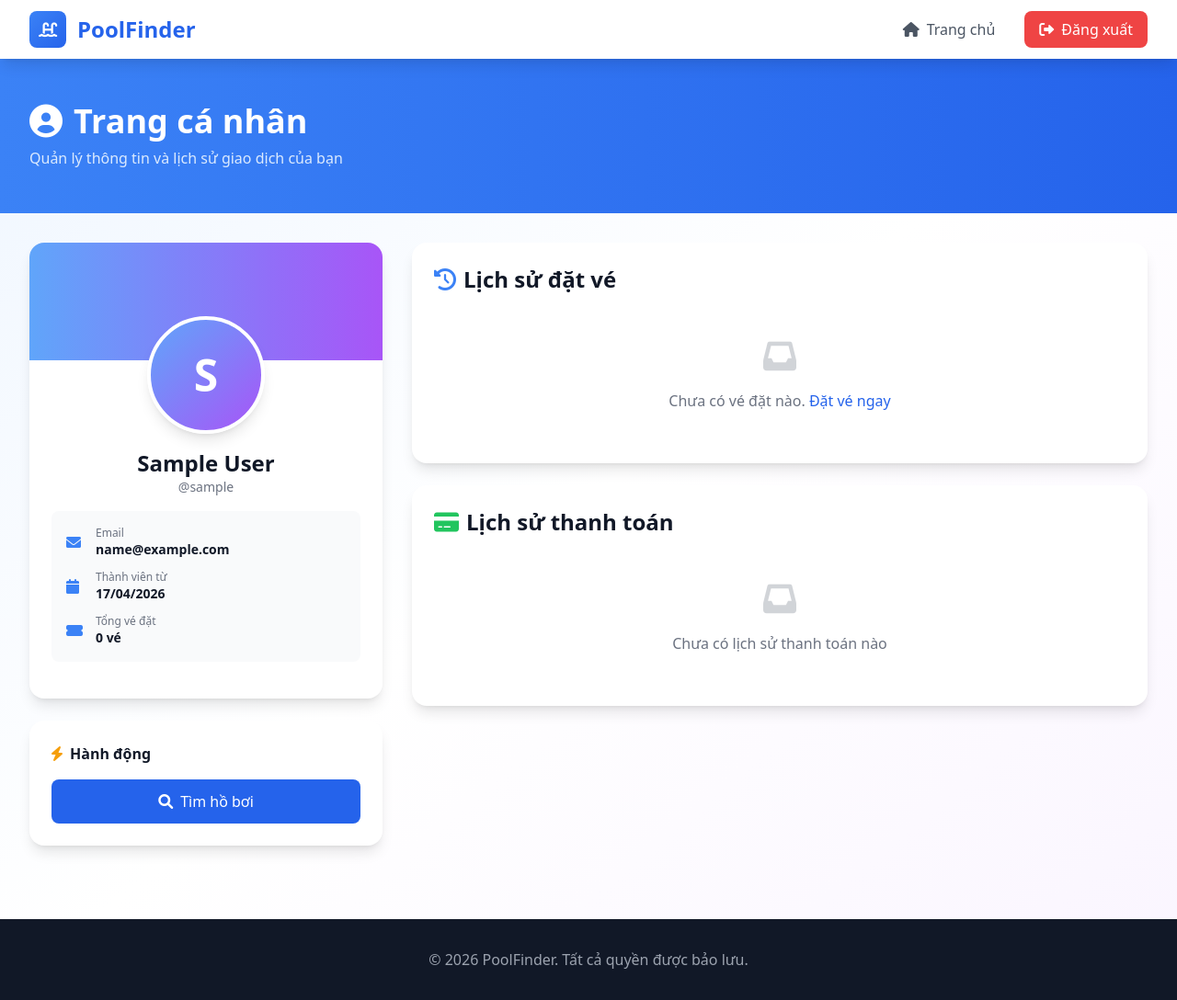
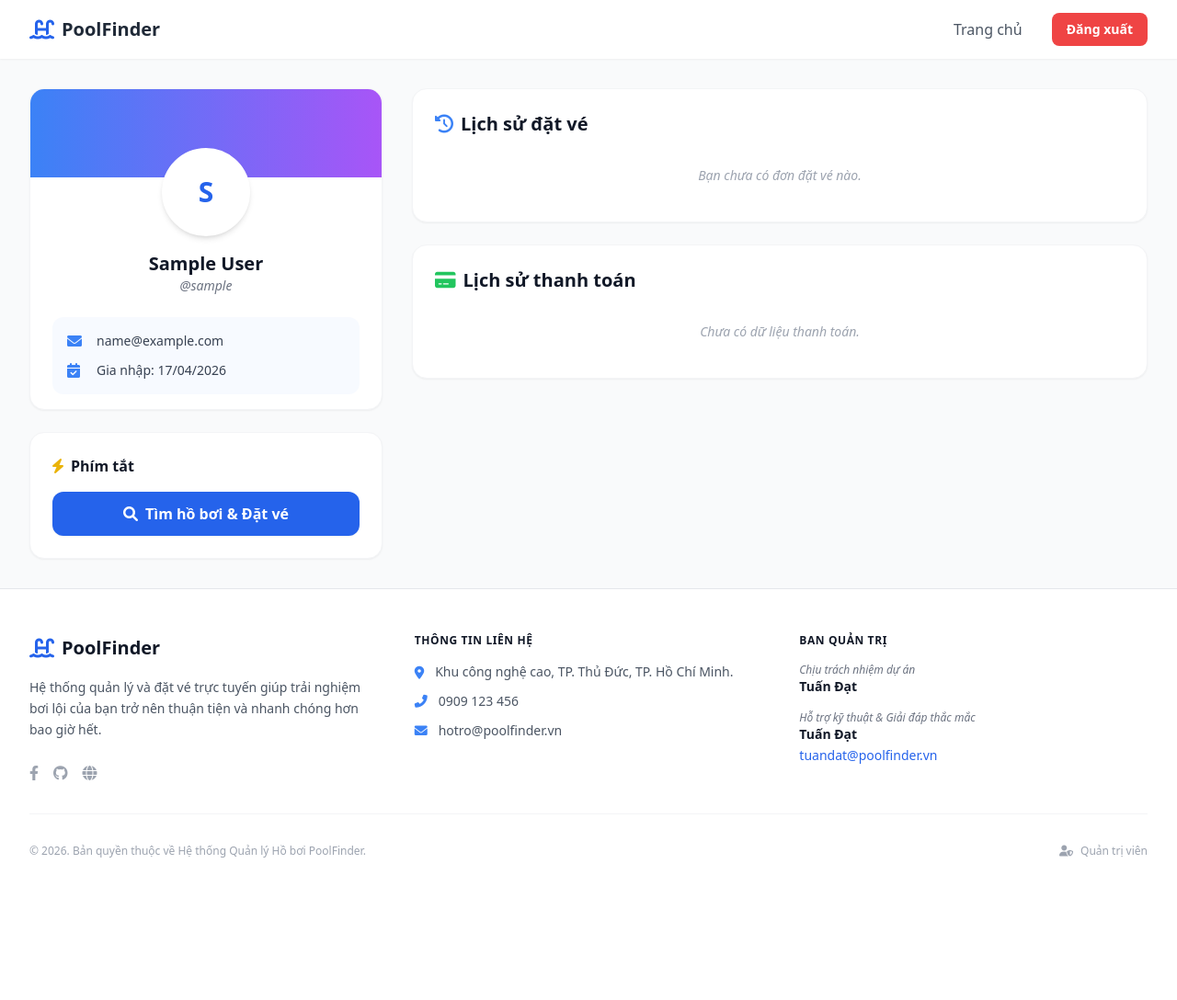
Before and after one commit to chomper-org/quanlyhoboicongcong, a Django app: page /profile/ in a window 1280 px wide. Shown: the whole page at 92% size. After the commit the page ends 933 px from the top, so only its background shows below. Run offline with Django 5.2, Linux system fonts and the light colour scheme; the visitor is signed in with stand-in values (Sample User, id 1); data that the repository does not hold is empty; some libraries are stand-ins or nearby versions.

Commit message:
doigiaodientk

```diff
--- a/quan_ly_ho_boi/templates/quan_ly_ho_boi/profile.html
+++ b/quan_ly_ho_boi/templates/quan_ly_ho_boi/profile.html
@@ -3,192 +3,135 @@
 <head>
     <meta charset="UTF-8">
     <meta name="viewport" content="width=device-width, initial-scale=1.0">
-    <title>Trang cá nhân | WebGIS Quản lý Hồ bơi</title>
+    <title>Trang cá nhân | PoolFinder</title>
     <script src="https://cdn.tailwindcss.com"></script>
     <link rel="stylesheet" href="https://cdnjs.cloudflare.com/ajax/libs/font-awesome/6.0.0/css/all.min.css">
     <style>
-        * {
-            margin: 0;
-            padding: 0;
-            box-sizing: border-box;
-        }
-        html {
-            scroll-behavior: smooth;
-        }
+        * { margin: 0; padding: 0; box-sizing: border-box; }
+        html { scroll-behavior: smooth; }
+
+        /* Làm đẹp thanh cuộn cho danh sách vé và thanh toán */
+        .custom-scrollbar::-webkit-scrollbar { width: 6px; }
+        .custom-scrollbar::-webkit-scrollbar-track { background: #f1f5f9; border-radius: 10px; }
+        .custom-scrollbar::-webkit-scrollbar-thumb { background: #cbd5e1; border-radius: 10px; }
+        .custom-scrollbar::-webkit-scrollbar-thumb:hover { background: #94a3b8; }
     </style>
 </head>
-<body class="bg-gradient-to-br from-blue-50 via-white to-purple-50 min-h-screen">
-    <!-- Navbar -->
-    <nav class="sticky top-0 z-50 bg-white shadow-lg">
+<body class="bg-gray-50 min-h-screen">
+    <nav class="sticky top-0 z-50 bg-white shadow-sm">
         <div class="max-w-7xl mx-auto px-4 sm:px-6 lg:px-8">
             <div class="flex justify-between items-center h-16">
-                <!-- Logo -->
-                <a href="{% url 'home' %}" class="flex items-center gap-3 cursor-pointer group">
-                    <div class="w-10 h-10 bg-gradient-to-br from-blue-500 to-blue-600 rounded-lg flex items-center justify-center">
-                        <i class="fas fa-swimming-pool text-white text-lg"></i>
-                    </div>
-                    <span class="text-2xl font-bold text-blue-600">PoolFinder</span>
+                <a href="{% url 'home' %}" class="flex items-center gap-2 cursor-pointer">
+                    <i class="fas fa-swimming-pool text-2xl text-blue-600"></i>
+                    <span class="text-xl font-bold text-gray-800">PoolFinder</span>
                 </a>
-
-                <!-- Right Actions -->
                 <div class="flex items-center gap-4">
-                    <a href="{% url 'home' %}" class="px-4 py-2 text-gray-600 rounded-lg hover:bg-gray-100 transition font-medium">
-                        <i class="fas fa-home mr-2"></i>Trang chủ
-                    </a>
-                    <a href="{% url 'logout_user' %}" class="px-4 py-2 bg-red-500 text-white rounded-lg hover:bg-red-600 transition font-medium">
-                        <i class="fas fa-sign-out-alt mr-2"></i>Đăng xuất
-                    </a>
+                    <a href="{% url 'home' %}" class="px-4 py-2 text-gray-600 hover:text-blue-600 font-medium transition">Trang chủ</a>
+                    <a href="{% url 'logout_user' %}" class="px-4 py-2 bg-red-500 text-white rounded-lg hover:bg-red-600 transition text-sm font-bold">Đăng xuất</a>
                 </div>
             </div>
         </div>
     </nav>
 
-    <!-- Header Section -->
-    <section class="bg-gradient-to-r from-blue-500 to-blue-600 text-white py-12 px-4 sm:px-6 lg:px-8">
-        <div class="max-w-7xl mx-auto">
-            <h1 class="text-4xl font-bold mb-2">
-                <i class="fas fa-user-circle mr-3"></i>Trang cá nhân
-            </h1>
-            <p class="text-blue-100">Quản lý thông tin và lịch sử giao dịch của bạn</p>
-        </div>
-    </section>
-
-    <!-- Main Content -->
     <div class="max-w-7xl mx-auto px-4 sm:px-6 lg:px-8 py-8">
         <div class="grid grid-cols-1 lg:grid-cols-3 gap-8">
-            <!-- Left Sidebar - User Info -->
-            <div class="lg:col-span-1">
-                <!-- Profile Card -->
-                <div class="bg-white rounded-2xl shadow-lg overflow-hidden">
-                    <div class="h-32 bg-gradient-to-r from-blue-400 to-purple-500"></div>
-                    <div class="px-6 py-4 text-center -mt-16 relative pb-6">
-                        <a href="{% url 'profile' %}" class="inline-block no-underline text-inherit">
-                        <div class="w-32 h-32 mx-auto mb-4 rounded-full bg-gradient-to-br from-blue-400 to-purple-500 flex items-center justify-center text-white text-5xl font-bold shadow-lg border-4 border-white">
+
+            <div class="lg:col-span-1 space-y-6">
+                <div class="bg-white rounded-2xl shadow-sm border border-gray-100 overflow-hidden">
+                    <div class="h-24 bg-gradient-to-r from-blue-500 to-purple-500"></div>
+                    <div class="px-6 py-4 text-center -mt-12">
+                        <div class="w-24 h-24 mx-auto mb-4 rounded-full bg-white flex items-center justify-center text-blue-600 text-3xl font-bold shadow-md border-4 border-white">
                             {{ user.username|first|upper }}
                         </div>
-                        <h2 class="text-2xl font-bold text-gray-900">{{ user.get_full_name|default:user.username }}</h2>
-                        <p class="text-gray-500 text-sm mb-4">@{{ user.username }}</p>
-                    </a>
+                        <h2 class="text-xl font-bold text-gray-900">{{ user.get_full_name|default:user.username }}</h2>
+                        <p class="text-gray-500 text-sm italic">@{{ user.username }}</p>
 
-                        <div class="space-y-3 text-left bg-gray-50 rounded-lg p-4 mb-4">
+                        <div class="mt-6 space-y-3 text-left bg-blue-50/50 rounded-xl p-4">
                             <div class="flex items-center gap-3">
                                 <i class="fas fa-envelope text-blue-500 w-5"></i>
-                                <div>
-                                    <p class="text-xs text-gray-500">Email</p>
-                                    <p class="text-sm font-semibold text-gray-900">{{ user.email|default:"Chưa cập nhật" }}</p>
-                                </div>
+                                <span class="text-sm text-gray-700">{{ user.email|default:"Chưa cập nhật" }}</span>
                             </div>
                             <div class="flex items-center gap-3">
-                                <i class="fas fa-calendar text-blue-500 w-5"></i>
-                                <div>
-                                    <p class="text-xs text-gray-500">Thành viên từ</p>
-                                    <p class="text-sm font-semibold text-gray-900">{{ user.date_joined|date:"d/m/Y" }}</p>
-                                </div>
-                            </div>
-                            <div class="flex items-center gap-3">
-                                <i class="fas fa-ticket-alt text-blue-500 w-5"></i>
-                                <div>
-                                    <p class="text-xs text-gray-500">Tổng vé đặt</p>
-                                    <p class="text-sm font-semibold text-gray-900">{{ tong_ve_da_dat }} vé</p>
-                                </div>
+                                <i class="fas fa-calendar-check text-blue-500 w-5"></i>
+                                <span class="text-sm text-gray-700">Gia nhập: {{ user.date_joined|date:"d/m/Y" }}</span>
                             </div>
                         </div>
                     </div>
                 </div>
 
-                <!-- Quick Actions -->
-                <div class="bg-white rounded-2xl shadow-lg p-6 mt-6">
-                    <h3 class="font-bold text-gray-900 mb-4">
-                        <i class="fas fa-bolt text-amber-500 mr-2"></i>Hành động
+                <div class="bg-white rounded-2xl shadow-sm border border-gray-100 p-6">
+                    <h3 class="font-bold text-gray-900 mb-4 flex items-center gap-2">
+                        <i class="fas fa-bolt text-yellow-500"></i> Phím tắt
                     </h3>
-                    <div class="space-y-3">
-                        <a href="{% url 'map' %}" class="block w-full px-4 py-3 bg-blue-600 text-white rounded-lg hover:bg-blue-700 transition font-medium text-center">
-                            <i class="fas fa-search mr-2"></i>Tìm hồ bơi
-                        </a>
-                    </div>
+                    <a href="{% url 'map' %}" class="block w-full px-4 py-3 bg-blue-600 text-white rounded-xl hover:bg-blue-700 transition font-bold text-center shadow-sm">
+                        <i class="fas fa-search mr-2"></i>Tìm hồ bơi & Đặt vé
+                    </a>
                 </div>
             </div>
 
-            <!-- Right Content - History -->
-            <div class="lg:col-span-2">
-                <!-- Booking History -->
-                <div class="bg-white rounded-2xl shadow-lg p-6 mb-6">
-                    <h2 class="text-2xl font-bold text-gray-900 mb-4">
-                        <i class="fas fa-history text-blue-500 mr-2"></i>Lịch sử đặt vé
+            <div class="lg:col-span-2 space-y-6">
+
+                <div class="bg-white rounded-2xl shadow-sm border border-gray-100 p-6">
+                    <h2 class="text-xl font-bold text-gray-900 mb-4 flex items-center gap-2">
+                        <i class="fas fa-history text-blue-500"></i> Lịch sử đặt vé
                     </h2>
 
                     {% if lich_su_ve %}
-                        <div class="space-y-4">
+                        <div class="space-y-4 max-h-[450px] overflow-y-auto pr-2 custom-scrollbar">
                             {% for ve in lich_su_ve %}
-                            <div class="flex justify-between items-start mb-2">
+                            <div class="p-4 border border-gray-100 rounded-xl hover:bg-gray-50 transition relative group">
+                                <div class="flex justify-between items-start mb-3">
                                     <div>
-                                        <h3 class="font-bold text-gray-900">{{ ve.ho_boi.ten_ho }}</h3>
-                                        <p class="text-sm text-gray-600">
-                                            <i class="fas fa-map-marker-alt mr-1"></i>{{ ve.ho_boi.dia_chi }}
-                                        </p>
+                                        <h3 class="font-bold text-blue-700">{{ ve.ho_boi.ten_ho }}</h3>
+                                        <p class="text-xs text-gray-500"><i class="fas fa-calendar-day mr-1"></i>Ngày bơi: {{ ve.ngay_su_dung|date:"d/m/Y" }}</p>
                                     </div>
-
                                     <div class="flex flex-col items-end gap-2">
-                                        <span class="inline-block px-3 py-1 rounded-full text-xs font-semibold bg-blue-100 text-blue-700">
-                                            Mã #{{ ve.id }}
-                                        </span>
-                                        <a href="{% url 'user_edit_booking' ve.id %}" class="inline-block px-3 py-1 rounded-lg text-xs font-semibold bg-yellow-500 text-white hover:bg-yellow-600 transition shadow-sm border border-yellow-600">
-                                            <i class="fa-solid fa-pen-to-square"></i> Sửa vé
+                                        <span class="px-2 py-1 bg-gray-100 text-gray-600 rounded text-[10px] font-bold">MÃ #{{ ve.id }}</span>
+                                        <a href="{% url 'user_edit_booking' ve.id %}" class="px-3 py-1 bg-yellow-500 text-white text-xs rounded-lg hover:bg-yellow-600 transition shadow-sm font-bold">
+                                            <i class="fas fa-edit mr-1"></i>Sửa vé
                                         </a>
                                     </div>
-                                    </div>
-                                <div class="grid grid-cols-3 gap-4 text-sm">
-                                    <div>
-                                        <p class="text-gray-500">Ngày đặt</p>
-                                        <p class="font-semibold text-gray-900">{{ ve.ngay_dat|date:"d/m/Y" }}</p>
-                                    </div>
-                                    <div>
-                                        <p class="text-gray-500">Số người</p>
-                                        <p class="font-semibold text-gray-900">{{ ve.so_luong_nguoi_lon }}+{{ ve.so_luong_tre_em }}</p>
-                                    </div>
-                                    <div>
-                                        <p class="text-gray-500">Tổng tiền</p>
-                                        <p class="font-semibold text-green-600">{{ ve.tong_tien }} VND</p>
-                                    </div>
+                                </div>
+                                <div class="flex gap-6 text-sm">
+                                    <div class="text-gray-600">Người lớn: <span class="font-bold text-gray-900">{{ ve.so_luong_nguoi_lon }}</span></div>
+                                    <div class="text-gray-600">Trẻ em: <span class="font-bold text-gray-900">{{ ve.so_luong_tre_em }}</span></div>
+                                    <div class="ml-auto font-bold text-green-600">{{ ve.tong_tien }}đ</div>
                                 </div>
                             </div>
                             {% endfor %}
                         </div>
                     {% else %}
-                        <div class="text-center py-8 text-gray-500">
-                            <i class="fas fa-inbox text-4xl mb-4 block opacity-30"></i>
-                            <p>Chưa có vé đặt nào. <a href="{% url 'home' %}" class="text-blue-600 hover:underline">Đặt vé ngay</a></p>
-                        </div>
+                        <p class="text-gray-400 text-sm italic text-center py-4">Bạn chưa có đơn đặt vé nào.</p>
                     {% endif %}
                 </div>
 
-                <!-- Payment History -->
-                <div class="bg-white rounded-2xl shadow-lg p-6">
-                    <h2 class="text-2xl font-bold text-gray-900 mb-4">
-                        <i class="fas fa-credit-card text-green-500 mr-2"></i>Lịch sử thanh toán
+                <div class="bg-white rounded-2xl shadow-sm border border-gray-100 p-6">
+                    <h2 class="text-xl font-bold text-gray-900 mb-4 flex items-center gap-2">
+                        <i class="fas fa-credit-card text-green-500"></i> Lịch sử thanh toán
                     </h2>
 
                     {% if lich_su_thanh_toan %}
-                        <div class="overflow-x-auto">
-                            <table class="w-full text-sm">
-                                <thead>
-                                    <tr class="border-b-2 border-gray-200">
-                                        <th class="text-left py-3 px-4 text-gray-600 font-semibold">Hồ bơi</th>
-                                        <th class="text-left py-3 px-4 text-gray-600 font-semibold">Phương thức</th>
-                                        <th class="text-left py-3 px-4 text-gray-600 font-semibold">Số tiền</th>
-                                        <th class="text-left py-3 px-4 text-gray-600 font-semibold">Ngày TT</th>
-                                        <th class="text-left py-3 px-4 text-gray-600 font-semibold">Trạng thái</th>
+                        <div class="overflow-x-auto max-h-[300px] overflow-y-auto custom-scrollbar pr-1">
+                            <table class="w-full text-sm text-left">
+                                <thead class="bg-gray-50 text-gray-500 uppercase text-[10px] sticky top-0">
+                                    <tr>
+                                        <th class="py-3 px-4">Hồ bơi</th>
+                                        <th class="py-3 px-4">Phương thức</th>
+                                        <th class="py-3 px-4 text-right">Số tiền</th>
+                                        <th class="py-3 px-4 text-center">Trạng thái</th>
                                     </tr>
                                 </thead>
-                                <tbody>
+                                <tbody class="divide-y divide-gray-100">
                                     {% for payment in lich_su_thanh_toan %}
-                                    <tr class="border-b border-gray-100 hover:bg-gray-50 transition">
-                                        <td class="py-3 px-4 font-semibold text-gray-900">{{ payment.dat_ve.ho_boi.ten_ho }}</td>
-                                        <td class="py-3 px-4 text-gray-600">{{ payment.phuong_thuc }}</td>
-                                        <td class="py-3 px-4 font-bold text-green-600">{{ payment.so_tien }} VND</td>
-                                        <td class="py-3 px-4 text-gray-600">{{ payment.ngay_thanh_toan|date:"d/m/Y H:i" }}</td>
-                                        <td class="py-3 px-4">
-                                            <span class="inline-block px-3 py-1 rounded-full text-xs font-semibold {% if payment.trang_thai == 'Hoàn thành' %}bg-green-100 text-green-700{% elif payment.trang_thai == 'Đang chờ' %}bg-yellow-100 text-yellow-700{% else %}bg-red-100 text-red-700{% endif %}">
+                                    <tr class="hover:bg-gray-50 transition">
+                                        <td class="py-4 px-4 font-bold text-gray-800">{{ payment.dat_ve.ho_boi.ten_ho }}</td>
+                                        <td class="py-4 px-4 text-gray-600 text-xs">{{ payment.phuong_thuc }}</td>
+                                        <td class="py-4 px-4 text-right font-bold text-blue-600">{{ payment.so_tien }}đ</td>
+                                        <td class="py-4 px-4 text-center">
+                                            <span class="px-2 py-1 rounded-full text-[10px] font-bold
+                                                {% if payment.trang_thai == 'Hoàn thành' %}bg-green-100 text-green-700
+                                                {% elif payment.trang_thai == 'Đang chờ' %}bg-yellow-100 text-yellow-700
+                                                {% else %}bg-red-100 text-red-700{% endif %}">
                                                 {{ payment.trang_thai }}
                                             </span>
                                         </td>
@@ -198,21 +141,78 @@
                             </table>
                         </div>
                     {% else %}
-                        <div class="text-center py-8 text-gray-500">
-                            <i class="fas fa-inbox text-4xl mb-4 block opacity-30"></i>
-                            <p>Chưa có lịch sử thanh toán nào</p>
-                        </div>
+                        <p class="text-gray-400 text-sm italic text-center py-4">Chưa có dữ liệu thanh toán.</p>
                     {% endif %}
                 </div>
+
             </div>
         </div>
     </div>
 
-    <!-- Footer -->
-    <footer class="bg-gray-900 text-white py-8 px-4 sm:px-6 lg:px-8 mt-12">
-        <div class="max-w-7xl mx-auto text-center">
-            <p class="text-gray-400">&copy; 2026 PoolFinder. Tất cả quyền được bảo lưu.</p>
+   <footer class="bg-white border-t border-gray-200 pt-12 pb-8 mt-auto">
+    <div class="max-w-7xl mx-auto px-4 sm:px-6 lg:px-8">
+        <div class="grid grid-cols-1 md:grid-cols-2 lg:grid-cols-3 gap-10 mb-8">
+
+            <div>
+                <div class="flex items-center gap-2 mb-4">
+                    <i class="fas fa-swimming-pool text-2xl text-blue-600"></i>
+                    <span class="text-xl font-bold text-gray-900">PoolFinder</span>
+                </div>
+                <p class="text-gray-600 text-sm leading-relaxed">
+                    Hệ thống quản lý và đặt vé trực tuyến giúp trải nghiệm bơi lội của bạn trở nên thuận tiện và nhanh chóng hơn bao giờ hết.
+                </p>
+                <div class="flex gap-4 mt-6">
+                    <a href="#" class="text-gray-400 hover:text-blue-600 transition"><i class="fab fa-facebook-f"></i></a>
+                    <a href="#" class="text-gray-400 hover:text-blue-600 transition"><i class="fab fa-github"></i></a>
+                    <a href="#" class="text-gray-400 hover:text-blue-600 transition"><i class="fas fa-globe"></i></a>
+                </div>
+            </div>
+
+            <div>
+                <h4 class="text-gray-900 font-bold mb-4 uppercase tracking-wider text-xs">Thông tin liên hệ</h4>
+                <ul class="text-gray-600 text-sm space-y-3">
+                    <li class="flex items-start gap-3">
+                        <i class="fas fa-map-marker-alt mt-1 text-blue-500"></i>
+                        <span>Khu công nghệ cao, TP. Thủ Đức, TP. Hồ Chí Minh.</span>
+                    </li>
+                    <li class="flex items-center gap-3">
+                        <i class="fas fa-phone-alt text-blue-500"></i>
+                        <span>0909 123 456</span>
+                    </li>
+                    <li class="flex items-center gap-3">
+                        <i class="fas fa-envelope text-blue-500"></i>
+                        <a href="mailto:hotro@poolfinder.vn" class="hover:text-blue-600 transition">hotro@poolfinder.vn</a>
+                    </li>
+                </ul>
+            </div>
+
+            <div>
+                <h4 class="text-gray-900 font-bold mb-4 uppercase tracking-wider text-xs">Ban quản trị</h4>
+                <div class="space-y-4">
+                    <div>
+                        <p class="text-gray-500 text-xs italic">Chịu trách nhiệm dự án</p>
+                        <p class="text-gray-900 font-semibold text-sm">Tuấn Đạt</p>
+                    </div>
+                    <div>
+                        <p class="text-gray-500 text-xs italic">Hỗ trợ kỹ thuật & Giải đáp thắc mắc</p>
+                        <p class="text-gray-900 font-semibold text-sm">Tuấn Đạt</p>
+                        <a href="mailto:tuandat@poolfinder.vn" class="text-blue-600 text-sm hover:underline">tuandat@poolfinder.vn</a>
+                    </div>
+</div>
+            </div>
         </div>
-    </footer>
+
+        <div class="border-t border-gray-100 pt-8 flex flex-col md:flex-row justify-between items-center gap-4">
+            <p class="text-gray-400 text-xs text-center md:text-left">
+                © 2026. Bản quyền thuộc về Hệ thống Quản lý Hồ bơi PoolFinder.
+            </p>
+            <div class="flex items-center gap-6">
+                <a href="{% url 'login_admin' %}" class="text-gray-400 hover:text-gray-600 text-xs transition flex items-center gap-2">
+                    <i class="fas fa-user-shield"></i> Quản trị viên
+                </a>
+            </div>
+        </div>
+    </div>
+</footer>
 </body>
 </html>
```
